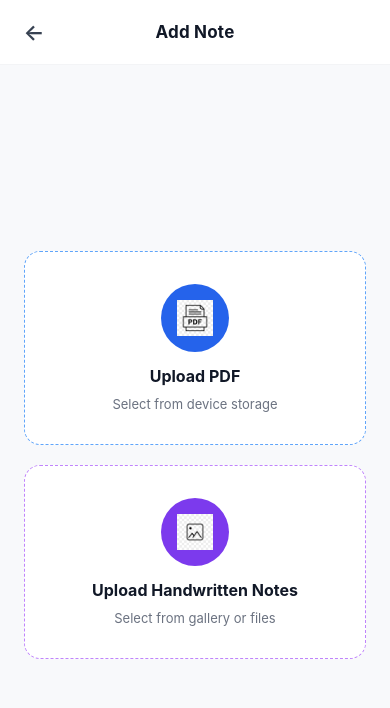
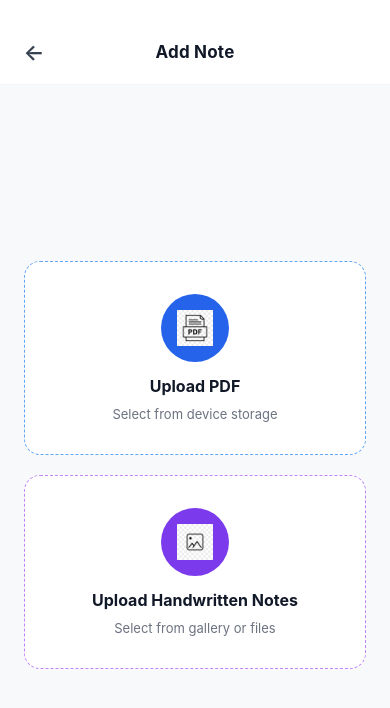
Before and after one commit to anushka-rodrigo/Study-Vault, a React Native app in the folder StudyVault/: screen /AddNote in a window 390 px wide. Shown: the top 708 px of the page. Built offline with nearby package versions, Linux system fonts and the light colour scheme; no server answers.

Commit message:
fix (AddNoteScreen): Resolve UI issues

```diff
--- a/StudyVault/screens/AddNoteScreen.tsx
+++ b/StudyVault/screens/AddNoteScreen.tsx
@@ -247,6 +247,7 @@ const styles = StyleSheet.create({
     justifyContent: 'space-between',
     paddingHorizontal: 16,
     paddingVertical: 14,
+    paddingTop: (StatusBar.currentHeight || 24) + 10,
     backgroundColor: '#FFFFFF',
     borderBottomWidth: 1,
     borderBottomColor: '#F3F4F6',
```
